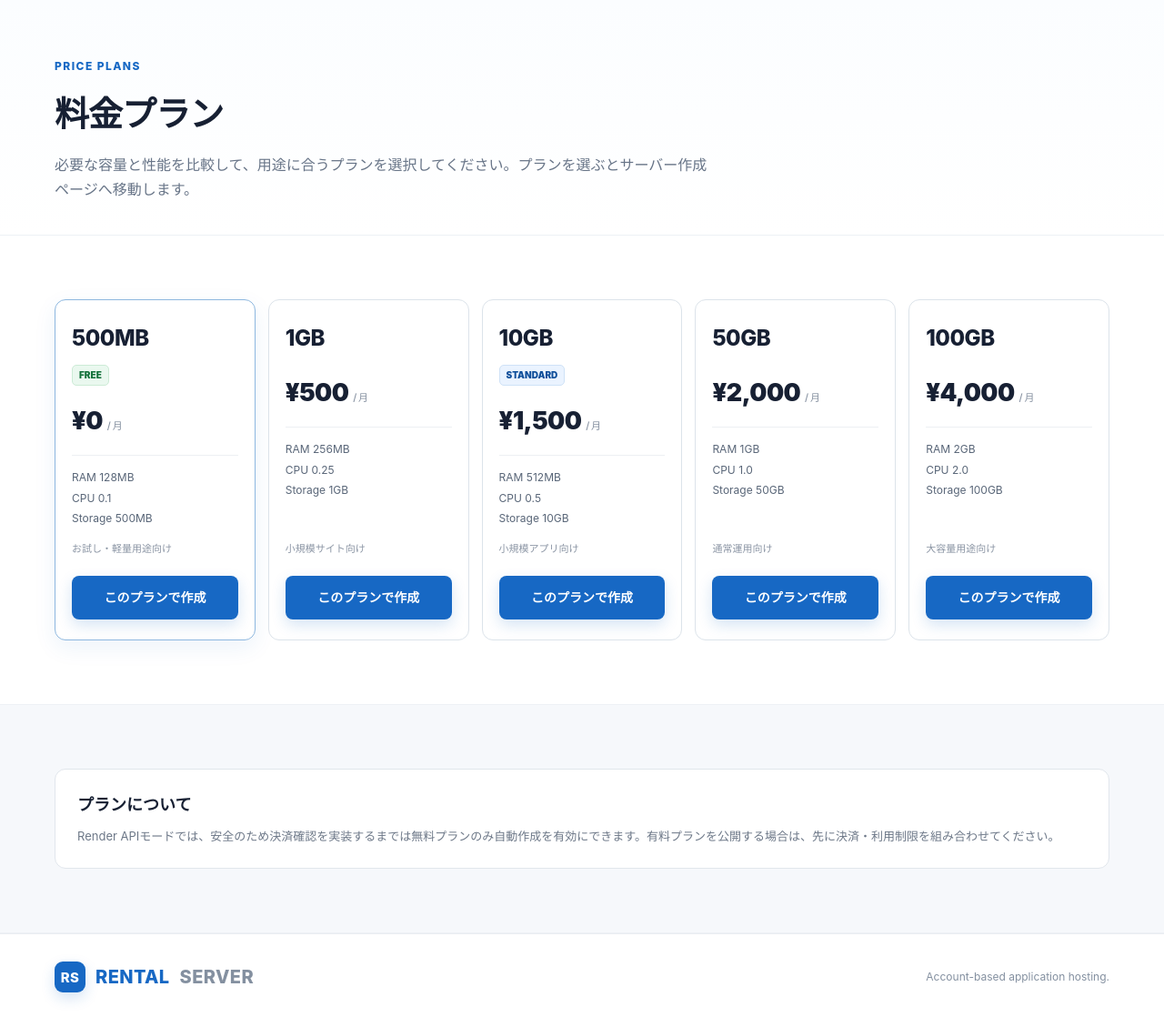
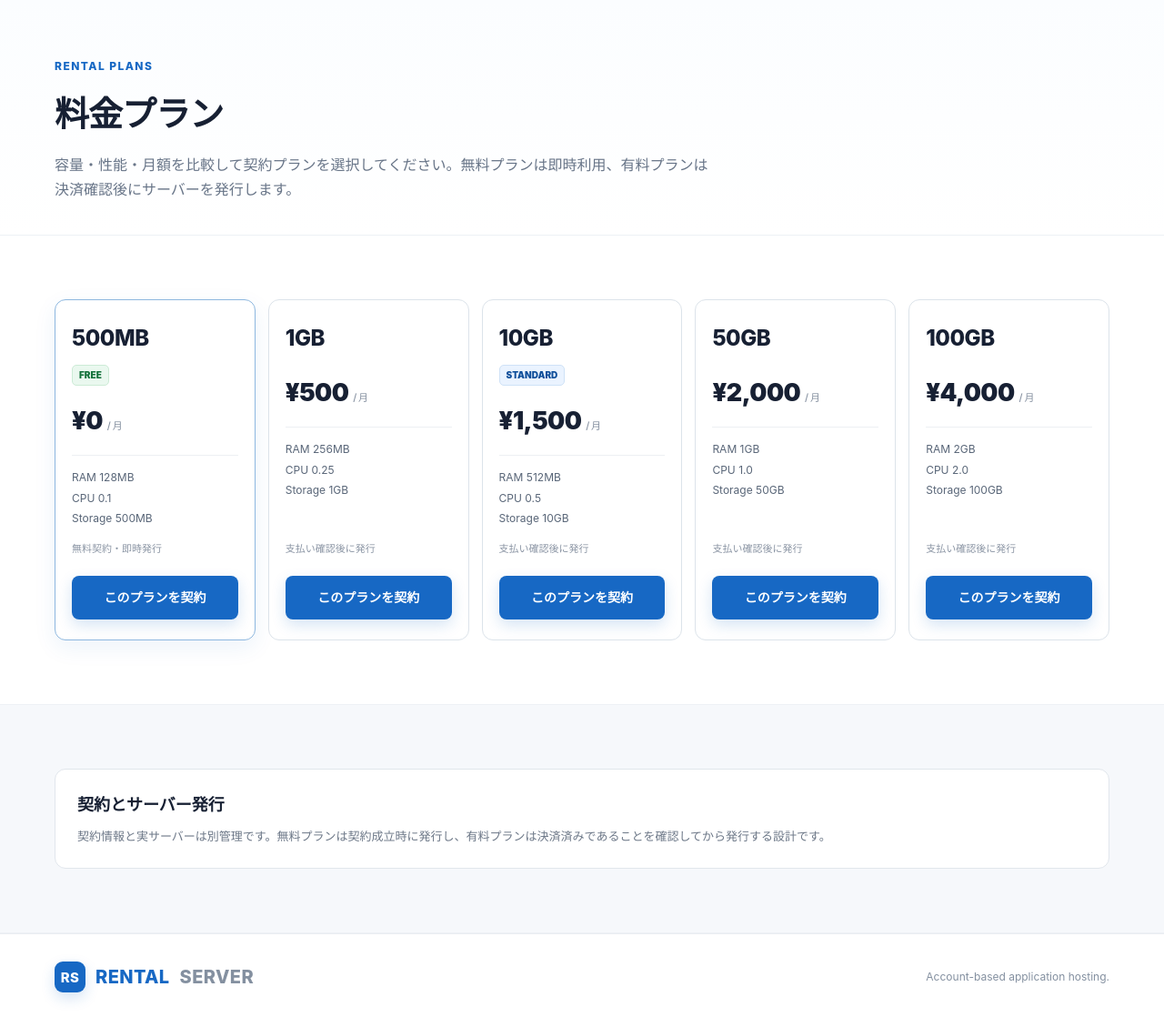
Before and after one commit to ritsu1000000-maker/sandbox, a Flask app: page /plans in a window 1280 px wide. Shown: the part 80-1209 px from the top of the page at 91% size. Run offline with Flask 3, Linux system fonts and the light colour scheme.

Commit message:
Present plans as rental contracts

```diff
--- a/rental-server/templates/plans.html
+++ b/rental-server/templates/plans.html
@@ -1,17 +1,17 @@
 {% extends "base.html" %}
 {% block title %}料金プラン｜Rental Server{% endblock %}
 {% block content %}
-<section class="page-hero"><div class="container"><span class="page-label">PRICE PLANS</span><h1>料金プラン</h1><p>必要な容量と性能を比較して、用途に合うプランを選択してください。プランを選ぶとサーバー作成ページへ移動します。</p></div></section>
+<section class="page-hero"><div class="container"><span class="page-label">RENTAL PLANS</span><h1>料金プラン</h1><p>容量・性能・月額を比較して契約プランを選択してください。無料プランは即時利用、有料プランは決済確認後にサーバーを発行します。</p></div></section>
 <section class="section">
   <div class="container">
     <div class="plan-grid">
-      <article class="plan-card recommended"><div class="plan-name">500MB</div><span class="free-label">FREE</span><div class="price">¥0 <small>/ 月</small></div><div class="plan-spec">RAM 128MB<br>CPU 0.1<br>Storage 500MB</div><div class="plan-note">お試し・軽量用途向け</div><div class="plan-action"><a class="button button-primary" href="/create?plan=free">このプランで作成</a></div></article>
-      <article class="plan-card"><div class="plan-name">1GB</div><div class="price">¥500 <small>/ 月</small></div><div class="plan-spec">RAM 256MB<br>CPU 0.25<br>Storage 1GB</div><div class="plan-note">小規模サイト向け</div><div class="plan-action"><a class="button button-primary" href="/create?plan=small">このプランで作成</a></div></article>
-      <article class="plan-card"><div class="plan-name">10GB</div><span class="recommended-label">STANDARD</span><div class="price">¥1,500 <small>/ 月</small></div><div class="plan-spec">RAM 512MB<br>CPU 0.5<br>Storage 10GB</div><div class="plan-note">小規模アプリ向け</div><div class="plan-action"><a class="button button-primary" href="/create?plan=medium">このプランで作成</a></div></article>
-      <article class="plan-card"><div class="plan-name">50GB</div><div class="price">¥2,000 <small>/ 月</small></div><div class="plan-spec">RAM 1GB<br>CPU 1.0<br>Storage 50GB</div><div class="plan-note">通常運用向け</div><div class="plan-action"><a class="button button-primary" href="/create?plan=large">このプランで作成</a></div></article>
-      <article class="plan-card"><div class="plan-name">100GB</div><div class="price">¥4,000 <small>/ 月</small></div><div class="plan-spec">RAM 2GB<br>CPU 2.0<br>Storage 100GB</div><div class="plan-note">大容量用途向け</div><div class="plan-action"><a class="button button-primary" href="/create?plan=xlarge">このプランで作成</a></div></article>
+      <article class="plan-card recommended"><div class="plan-name">500MB</div><span class="free-label">FREE</span><div class="price">¥0 <small>/ 月</small></div><div class="plan-spec">RAM 128MB<br>CPU 0.1<br>Storage 500MB</div><div class="plan-note">無料契約・即時発行</div><div class="plan-action"><a class="button button-primary" href="/create?plan=free">このプランを契約</a></div></article>
+      <article class="plan-card"><div class="plan-name">1GB</div><div class="price">¥500 <small>/ 月</small></div><div class="plan-spec">RAM 256MB<br>CPU 0.25<br>Storage 1GB</div><div class="plan-note">支払い確認後に発行</div><div class="plan-action"><a class="button button-primary" href="/create?plan=small">このプランを契約</a></div></article>
+      <article class="plan-card"><div class="plan-name">10GB</div><span class="recommended-label">STANDARD</span><div class="price">¥1,500 <small>/ 月</small></div><div class="plan-spec">RAM 512MB<br>CPU 0.5<br>Storage 10GB</div><div class="plan-note">支払い確認後に発行</div><div class="plan-action"><a class="button button-primary" href="/create?plan=medium">このプランを契約</a></div></article>
+      <article class="plan-card"><div class="plan-name">50GB</div><div class="price">¥2,000 <small>/ 月</small></div><div class="plan-spec">RAM 1GB<br>CPU 1.0<br>Storage 50GB</div><div class="plan-note">支払い確認後に発行</div><div class="plan-action"><a class="button button-primary" href="/create?plan=large">このプランを契約</a></div></article>
+      <article class="plan-card"><div class="plan-name">100GB</div><div class="price">¥4,000 <small>/ 月</small></div><div class="plan-spec">RAM 2GB<br>CPU 2.0<br>Storage 100GB</div><div class="plan-note">支払い確認後に発行</div><div class="plan-action"><a class="button button-primary" href="/create?plan=xlarge">このプランを契約</a></div></article>
     </div>
   </div>
 </section>
-<section class="section section-alt"><div class="container"><div class="content-card"><h3>プランについて</h3><p>Render APIモードでは、安全のため決済確認を実装するまでは無料プランのみ自動作成を有効にできます。有料プランを公開する場合は、先に決済・利用制限を組み合わせてください。</p></div></div></section>
+<section class="section section-alt"><div class="container"><div class="content-card"><h3>契約とサーバー発行</h3><p>契約情報と実サーバーは別管理です。無料プランは契約成立時に発行し、有料プランは決済済みであることを確認してから発行する設計です。</p></div></div></section>
 {% endblock %}
```
